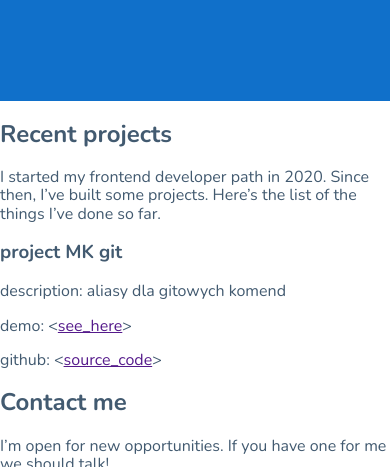
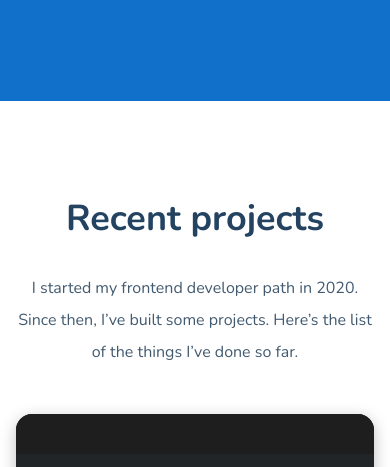
Before and after one commit to krystianmaslak/portfolio-demo, a website built with webpack: page src/pages/index.html in a window 390 px wide. Shown: the part 2218-2685 px from the top of the page. Built offline with nearby package versions, Linux system fonts and the light colour scheme.

Commit message:
feat: project mobile system

```diff
--- a/src/pages/index.html
+++ b/src/pages/index.html
@@ -82,6 +82,11 @@
         projects. Here’s the list of the things I’ve done so far.</p>
       <div class="projects-grid">
         <article class="project">
+          <div class="project__window">
+            <span class="project__circle"></span>
+            <span class="project__circle"></span>
+            <span class="project__circle"></span>
+          </div>
           <h3 class="project__title"><span>project</span> <span>MK git</span></h3>
           <p>
             <span>description:</span>
--- a/src/scss/_variables.scss
+++ b/src/scss/_variables.scss
@@ -1,5 +1,7 @@
 $text: #425A70;
 $textDark: #234361;
 $Blue: #1070CA;
+$gray: #212528;
+$darkGray: #1E1E1E;
 $LightBlue: #4DA8FF;
 $LighterBlue: #DBEAF7;
--- a/src/scss/main.scss
+++ b/src/scss/main.scss
@@ -4,6 +4,7 @@
 
 @import "_variables";
 @import "modules/hero.scss";
+@import "modules/projects.scss";
 @import "modules/skills.scss";
 
 html {
--- /dev/null
+++ b/src/scss/modules/projects.scss
@@ -0,0 +1,29 @@
+.projects {
+  padding: 64px 16px 0;
+  &__description {
+    font-weight: 300;
+    font-size: 16px;
+    line-height: 32px;
+    text-align: center;
+    margin-bottom: 46px;
+  }
+  &__header {
+    font-size: 36px;
+    line-height: 48px;
+    color: $textDark;
+    text-align: center;
+  }
+}
+
+.project {
+    background: $gray;
+    border-radius: 16px;
+    overflow: hidden; //do obcinania wszystkiego
+    box-shadow: 0px 4px 16px rgba(0, 0, 0, 0.25);
+    &__window {
+        height: 40px;
+        background: $darkGray;
+
+    }
+
+}
```
